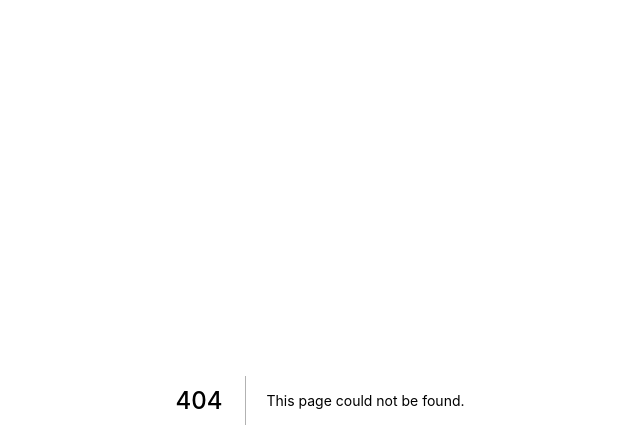
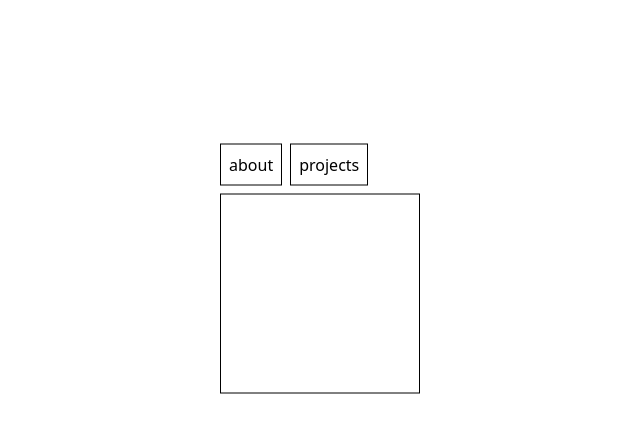
Before and after one commit to wiyantoeric/portfolio, a Next.js app: page /projects in a window 1280 px wide. Before the commit this address had no page. Shown: the top 448 px of the page, without its empty margins (320-960 px from the left). Built offline with nearby package versions, Linux system fonts and the light colour scheme.

Commit message:
feat: create pages

```diff
--- /dev/null
+++ b/pages/portfolio.js
@@ -0,0 +1,11 @@
+import Container from '../components/Container';
+
+function portfolio() {
+  return (
+    <Container>
+
+    </Container>
+  );
+}
+
+export default portfolio;
--- /dev/null
+++ b/pages/projects.js
@@ -0,0 +1,13 @@
+import Container from '../components/Container';
+
+function projects() {
+  return (
+    <Container>
+      <div className="flex aspect-square w-[200px] flex-col border-[1px] border-black ">
+
+      </div>
+    </Container>
+  );
+}
+
+export default projects;
```
